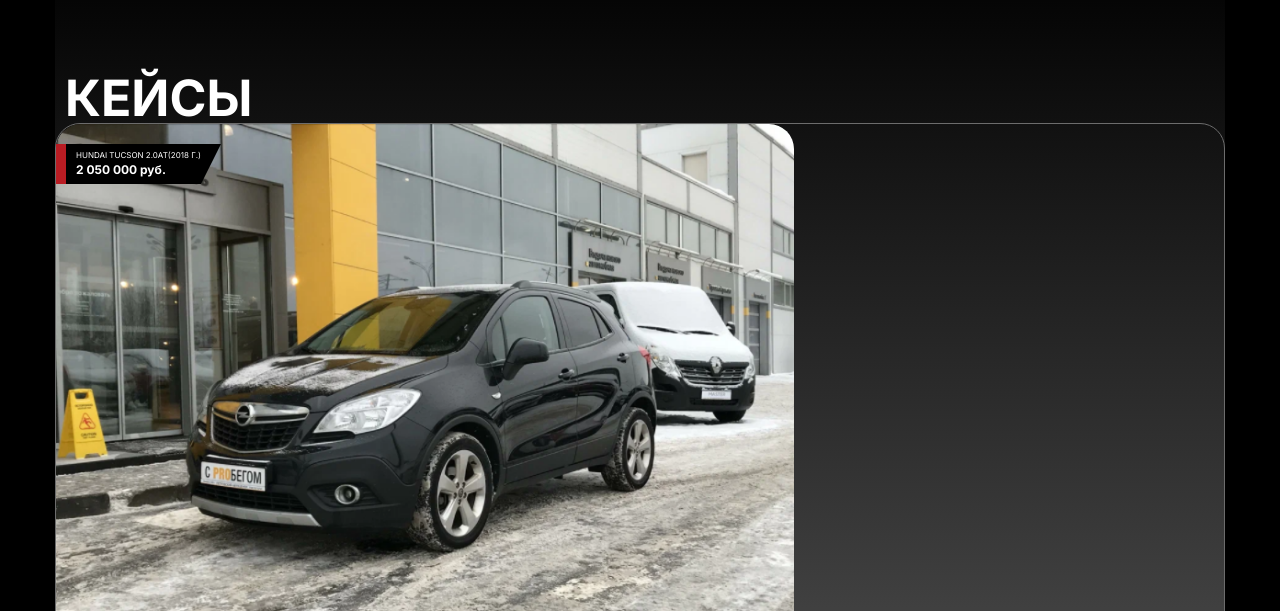
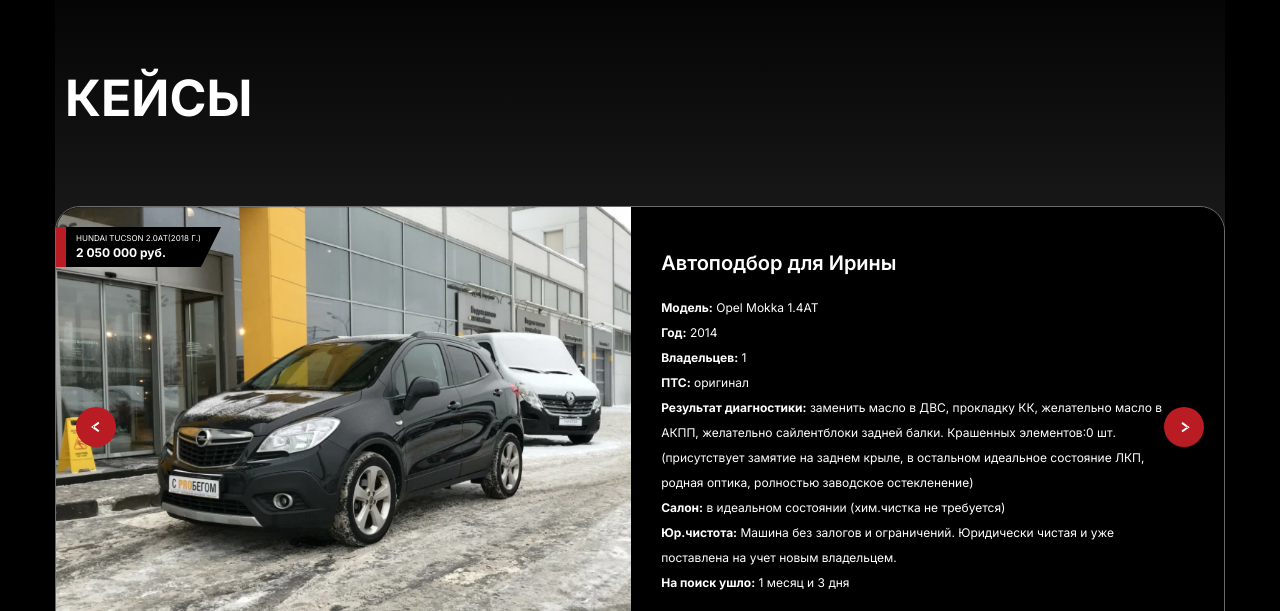
Before and after one commit to shirguin/Html-AutoDiagnoz52, a website: page index.html in a window 1280 px wide. Shown: the part 2990-3601 px from the top of the page. Drawn offline with nearby package versions, Linux system fonts and the light colour scheme.

Commit message:
finished 4 block

```diff
--- a/index.html
+++ b/index.html
@@ -1938,14 +1938,14 @@
                   </p>
 
                   <button
-                    class="w-[298px] mobile:w-[358px] h-[55px] rounded-[10px] bg-mainRed hover:bg-mainWhite hover:transition-color duration-300 font-inter text-[16px] font-normal leading-[19px] text-mainWhite hover:text-mainRed mt-[30px]"
+                    class="w-[298px] mobile:w-[330px] h-[55px] rounded-[10px] bg-mainRed hover:bg-mainWhite hover:transition-color duration-300 font-inter text-[16px] font-normal leading-[19px] text-mainWhite hover:text-mainRed mt-[30px]"
                   >
                     Заказать
                   </button>
 
                   <button
                     onclick="showModal(modal_11)"
-                    class="w-[298px] mobile:w-[358px] h-[55px] border rounded-[10px] bg-mainGray hover:bg-mainWhite hover:transition-color duration-300 font-inter text-[16px] font-normal leading-[19px] text-mainWhite hover:text-mainBlack mt-[10px] mb-[30px] mobile:mb-[45px]"
+                    class="w-[298px] mobile:w-[330px] h-[55px] border rounded-[10px] bg-mainGray hover:bg-mainWhite hover:transition-color duration-300 font-inter text-[16px] font-normal leading-[19px] text-mainWhite hover:text-mainBlack mt-[10px] mb-[30px] mobile:mb-[45px]"
                   >
                     Подробнее
                   </button>
@@ -2140,14 +2140,14 @@
                   </p>
 
                   <button
-                    class="w-[298px] mobile:w-[358px] h-[55px] rounded-[10px] bg-mainRed hover:bg-mainWhite hover:transition-color duration-300 font-inter text-[16px] font-normal leading-[19px] text-mainWhite hover:text-mainRed mt-[30px]"
+                    class="w-[298px] mobile:w-[330px] h-[55px] rounded-[10px] bg-mainRed hover:bg-mainWhite hover:transition-color duration-300 font-inter text-[16px] font-normal leading-[19px] text-mainWhite hover:text-mainRed mt-[30px]"
                   >
                     Заказать
                   </button>
 
                   <button
                     onclick="showModal(modal_12)"
-                    class="w-[298px] mobile:w-[358px] h-[55px] border rounded-[10px] bg-mainGray hover:bg-mainWhite hover:transition-color duration-300 font-inter text-[16px] font-normal leading-[19px] text-mainWhite hover:text-mainBlack mt-[10px] mb-[30px] mobile:mb-[45px]"
+                    class="w-[298px] mobile:w-[330px] h-[55px] border rounded-[10px] bg-mainGray hover:bg-mainWhite hover:transition-color duration-300 font-inter text-[16px] font-normal leading-[19px] text-mainWhite hover:text-mainBlack mt-[10px] mb-[30px] mobile:mb-[45px]"
                   >
                     Подробнее
                   </button>
@@ -2343,14 +2343,14 @@
                   </p>
 
                   <button
-                    class="w-[298px] mobile:w-[358px] h-[55px] rounded-[10px] bg-mainRed hover:bg-mainWhite hover:transition-color duration-300 font-inter text-[16px] font-normal leading-[19px] text-mainWhite hover:text-mainRed mt-[30px]"
+                    class="w-[298px] mobile:w-[330px] h-[55px] rounded-[10px] bg-mainRed hover:bg-mainWhite hover:transition-color duration-300 font-inter text-[16px] font-normal leading-[19px] text-mainWhite hover:text-mainRed mt-[30px]"
                   >
                     Заказать
                   </button>
 
                   <button
                     onclick="showModal(modal_13)"
-                    class="w-[298px] mobile:w-[358px] h-[55px] border rounded-[10px] bg-mainGray hover:bg-mainWhite hover:transition-color duration-300 font-inter text-[16px] font-normal leading-[19px] text-mainWhite hover:text-mainBlack mt-[10px] mb-[30px] mobile:mb-[45px]"
+                    class="w-[298px] mobile:w-[330px] h-[55px] border rounded-[10px] bg-mainGray hover:bg-mainWhite hover:transition-color duration-300 font-inter text-[16px] font-normal leading-[19px] text-mainWhite hover:text-mainBlack mt-[10px] mb-[30px] mobile:mb-[45px]"
                   >
                     Подробнее
                   </button>
@@ -2516,12 +2516,13 @@
         </section>
 
         <!-- Четвертый блок -->
+        <!-- style="background: linear-gradient(180deg, #000000, #6c6c6c)" -->
         <section
-          class="px-2.5 flex flex-col items-center mobile:w-full sm:w-[470px] md:w-[738px] xl:w-[1170px] 2xl:w-[1575px]"
+          class="px-2.5 flex flex-col items-center mobile:w-full sm:w-[470px] md:w-[738px] xl:w-[1170px] 2xl:w-[1575px] pb-[500px]"
           style="background: linear-gradient(180deg, #000000, #6c6c6c)"
         >
           <!-- Заголовок -->
-          <div class="flex justify-start mobile:w-full">
+          <div class="flex justify-start w-full mobile:w-full">
             <h2
               class="font-inter text-[28px] sm:text-[35px] md:text-[40px] xl:text-[50px] font-bold leading-[40px] xl:leading-[50px] uppercase text-mainWhite mt-[45px] sm:mt-[80px] md:mt-[115px] xl:mt-[124px] 2xl:mt-[147px] w-full"
             >
@@ -2531,13 +2532,13 @@
 
           <!-- Слайдер -->
           <div
-            class="flex flex-col items-start mobile:w-full sm:w-[470px] md:w-[738px] xl:w-[1170px] 2xl:w-[1575px] border border-mainGray rounded-[25px] shadow-black"
+            class="xl:relative flex flex-col xl:flex-row  items-start mobile:w-full sm:w-[470px] md:w-[738px] xl:w-[1170px] 2xl:w-[1575px] xl:h-[440px] 2xl:h-[600px] mt-[48px] md:mt-[60px] xl:mt-[83px] 2xl:mt-[46px] border border-mainGray rounded-[25px] shadow-black bg-mainBlack"
           >
 
             <!-- Фото -->
-            <div class="relative mobile:w-full sm:w-[470px] md:w-[738px]">
+            <div class="relative flex items-center mobile:w-full sm:w-[470px] md:w-[738px] xl-[588px] 2xl-[790px]">
               <img
-                class="rounded-t-[25px]"
+                class="xl:h-[440px] 2xl:h-[598px] rounded-tl-[25px] rounded-tr-[25px] xl:rounded-tr-none xl:rounded-bl-[25px]"
                 src="./img/slider/image 447.png"
                 alt="foto auto"
               />
@@ -2557,12 +2558,12 @@
               </div>
 
               <img
-                class="w-[70px] absolute left-2 bottom-2"
+                class="w-[70px] absolute left-[60px] bottom-2"
                 src="./img/logo 3.svg"
                 alt="logo"
               />
               <svg
-                class="absolute left-5 bottom-5"
+                class="absolute left-5 bottom-5 xl:hidden"
                 width="40.000000"
                 height="40.000000"
                 viewBox="0 0 40 40"
@@ -2597,7 +2598,7 @@
               </svg>
 
               <svg
-                class="absolute right-5 bottom-5"
+                class="absolute right-5 bottom-5 xl:hidden"
                 width="40.000000"
                 height="40.000000"
                 viewBox="0 0 40 40"
@@ -2633,7 +2634,7 @@
             </div>
 
             <!-- Контент -->
-            <div class="flex flex-col justify-start pl-[30px] rounded-b-[25px] bg-mainBlack mobile:w-full sm:w-[470px] md:w-[738px]">
+            <div class="flex flex-col justify-start pl-[30px] pr-[30px] xl:pr-[50px] rounded-bl-[25px] xl:rounded-bl-none rounded-br-[25px] xl:rounded-tr-[25px] bg-mainBlack mobile:w-full sm:w-[470px] md:w-[738px]">
               <h3 class=" mt-[44px] text-[20px] text-mainWhite font-semibold leading-[24px]">Автоподбор для Ирины</h3>
 
               <p class="mt-5 text-[12px] text-mainWhite leading-[25px]"><b>Модель:</b> Opel Mokka 1.4AT</p>
@@ -2645,6 +2646,77 @@
               <p class="text-[12px] text-mainWhite leading-[25px]"><b>Юр.чистота:</b> Машина без залогов и ограничений. Юридически чистая и уже поставлена на учет новым владельцем.</p>
               <p class=" mb-[44px] text-[12px] text-mainWhite leading-[25px]"><b>На поиск ушло:</b> 1 месяц и 3 дня</p>
             </div>
+
+            <!-- Кнопки -->
+            <svg
+                class="hidden xl:absolute xl:left-5 xl:top-[200px] 2xl:top-[280px] xl:flex"
+                width="40.000000"
+                height="40.000000"
+                viewBox="0 0 40 40"
+                fill="none"
+                xmlns="http://www.w3.org/2000/svg"
+                xmlns:xlink="http://www.w3.org/1999/xlink"
+              >
+                <desc>Created with Pixso.</desc>
+                <defs />
+                <rect
+                  id="Component 56"
+                  width="40.000000"
+                  height="40.000000"
+                  fill="#FFFFFF"
+                  fill-opacity="0"
+                />
+                <circle
+                  id="Ellipse 11"
+                  cx="20.000000"
+                  cy="20.000000"
+                  r="20.000000"
+                  fill="#B91C23"
+                  fill-opacity="1.000000"
+                />
+                <path
+                  id="Polygon 12"
+                  d="M22.21 14.78L15.09 19.93L22.21 25.07L23.38 23.44L17.38 19.11L16.79 19.93L17.38 20.74L23.38 16.41L22.21 14.78Z"
+                  fill="#FFFFFF"
+                  fill-opacity="1.000000"
+                  fill-rule="evenodd"
+                />
+              </svg>
+
+              <svg
+                class="hidden xl:absolute xl:right-5 xl:top-[200px] 2xl:top-[280px] xl:flex"
+                width="40.000000"
+                height="40.000000"
+                viewBox="0 0 40 40"
+                fill="none"
+                xmlns="http://www.w3.org/2000/svg"
+                xmlns:xlink="http://www.w3.org/1999/xlink"
+              >
+                <desc>Created with Pixso.</desc>
+                <defs />
+                <rect
+                  id="Component 58"
+                  width="40.000000"
+                  height="40.000000"
+                  fill="#FFFFFF"
+                  fill-opacity="0"
+                />
+                <circle
+                  id="Ellipse 12"
+                  cx="20.000000"
+                  cy="20.000000"
+                  r="20.000000"
+                  fill="#B91C23"
+                  fill-opacity="1.000000"
+                />
+                <path
+                  id="Polygon 11"
+                  d="M18.58 15.05L25.7 20.2L18.58 25.34L17.41 23.71L23.41 19.38L24 20.2L23.41 21.01L17.41 16.68L18.58 15.05Z"
+                  fill="#FFFFFF"
+                  fill-opacity="1.000000"
+                  fill-rule="evenodd"
+                />
+              </svg>
           </div>
         </section>
 
```
Also changed, not shown: output.css.
